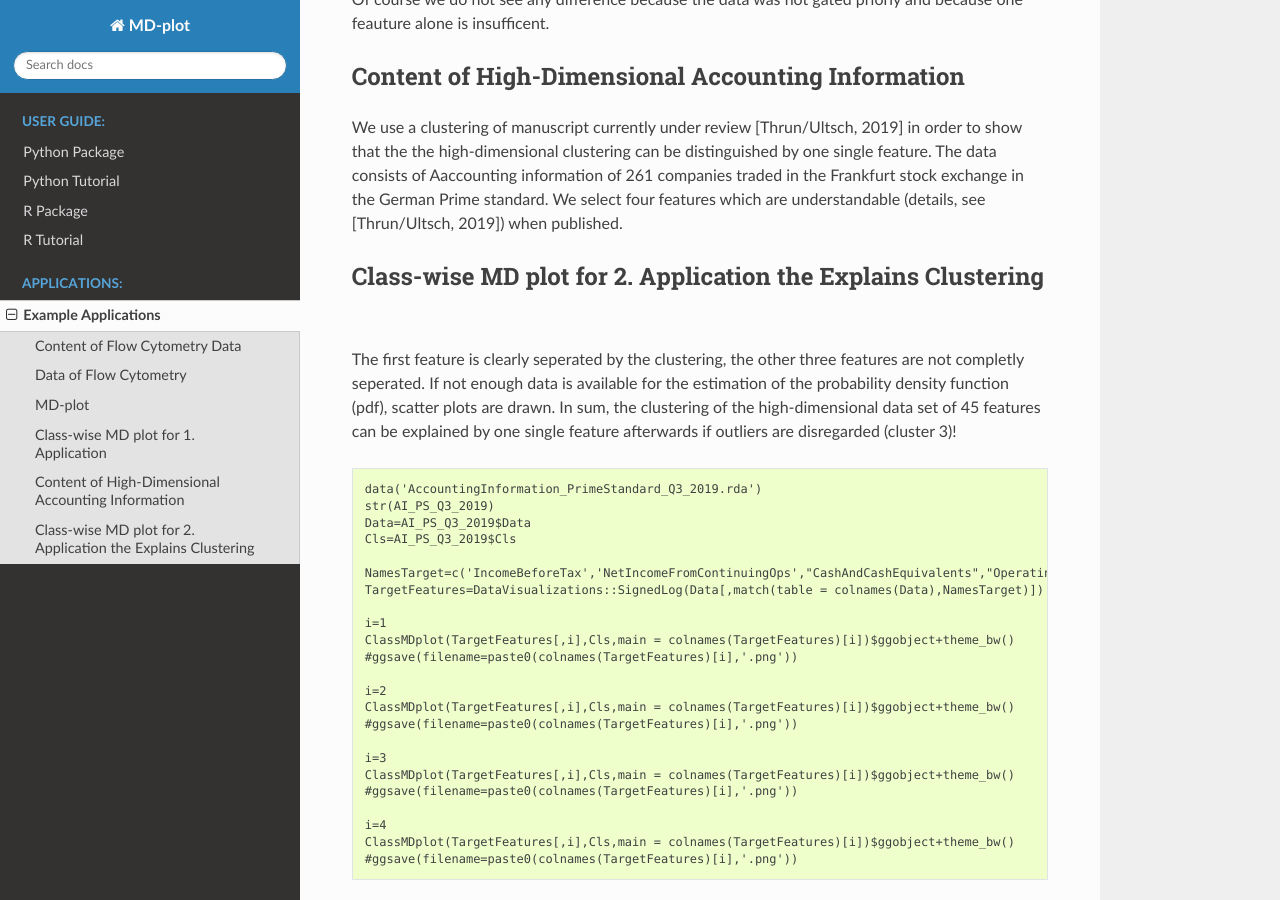
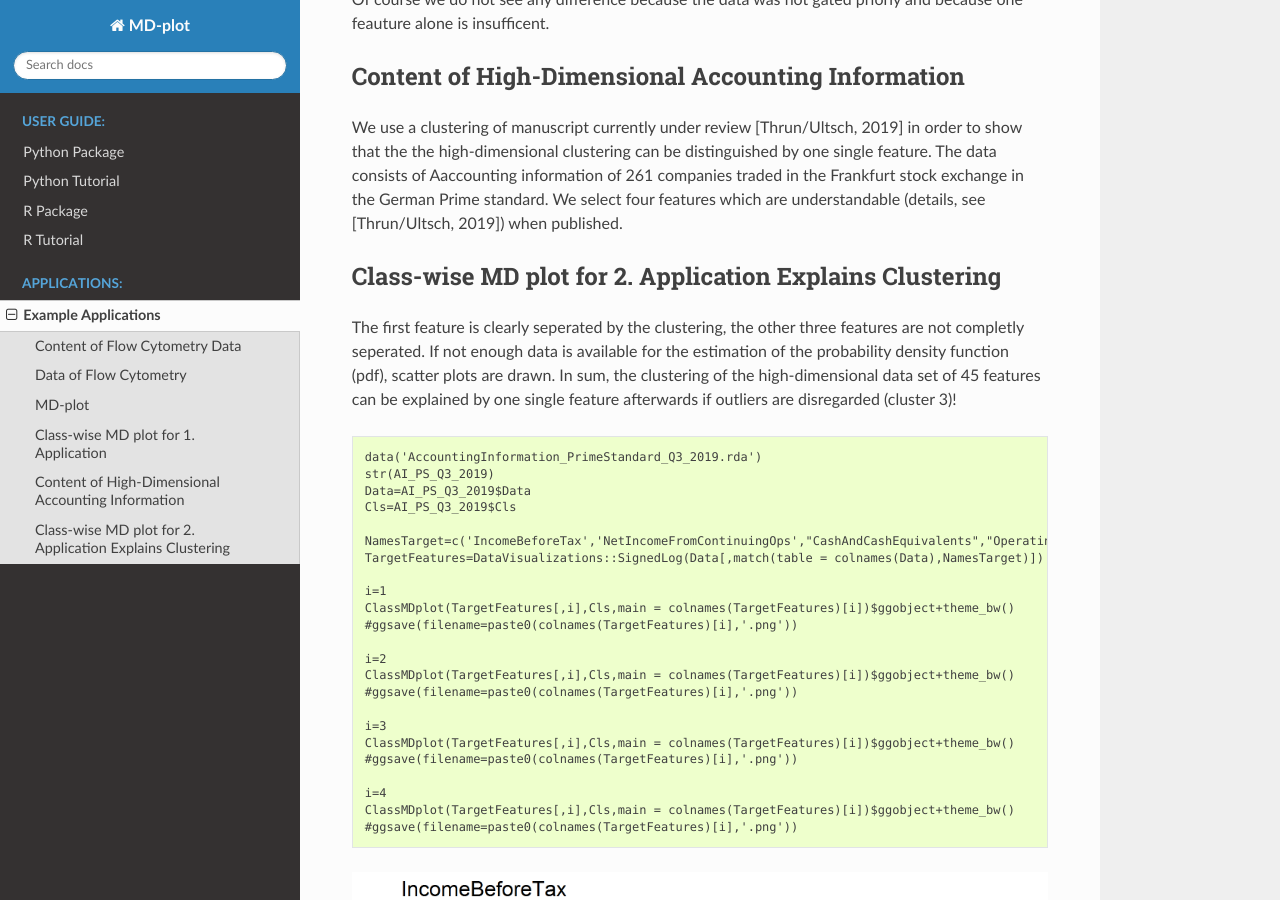
Before and after one commit to TinoGehlert/md_plot, a Sphinx documentation site: the page built from docs/application/example_application.md, in a window 1280 px wide and 900 px high, scrolled down 4687 px. Built offline with Sphinx 7.4.7 and the Read the Docs theme 2.0.0, drawn with Linux system fonts in a browser that asks for light colours.

Commit message:
Update example_application.md

```diff
--- a/docs/application/example_application.md
+++ b/docs/application/example_application.md
@@ -75,7 +75,7 @@
 ## Content of High-Dimensional Accounting Information
 We use a clustering of manuscript currently under review [Thrun/Ultsch, 2019] in order to show that the the high-dimensional clustering can be distinguished by one single feature. The data consists of Aaccounting information of 261 companies traded in the Frankfurt stock exchange in the German Prime standard. We select four features which are understandable (details, see [Thrun/Ultsch, 2019]) when published.
 
-## Class-wise MD plot for 2. Application the Explains Clustering
+## Class-wise MD plot for 2. Application Explains Clustering
 
 The first feature is clearly seperated by the clustering, the other three features are not completly seperated. If not enough data is available for the estimation of the probability density function (pdf), scatter plots are drawn. In sum, the clustering of the high-dimensional data set of 45 features can be explained by one single feature afterwards if outliers are disregarded (cluster 3)!
 
```
